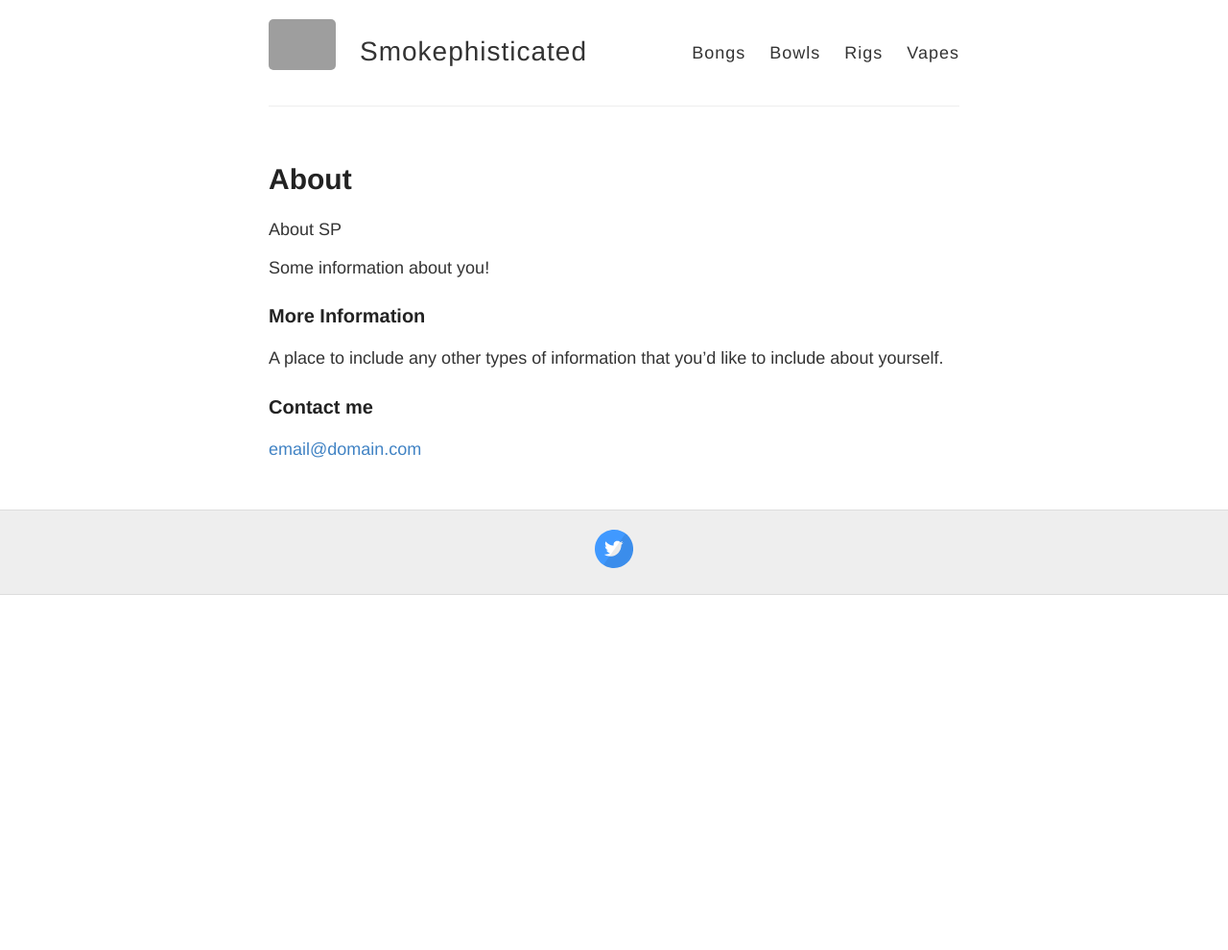
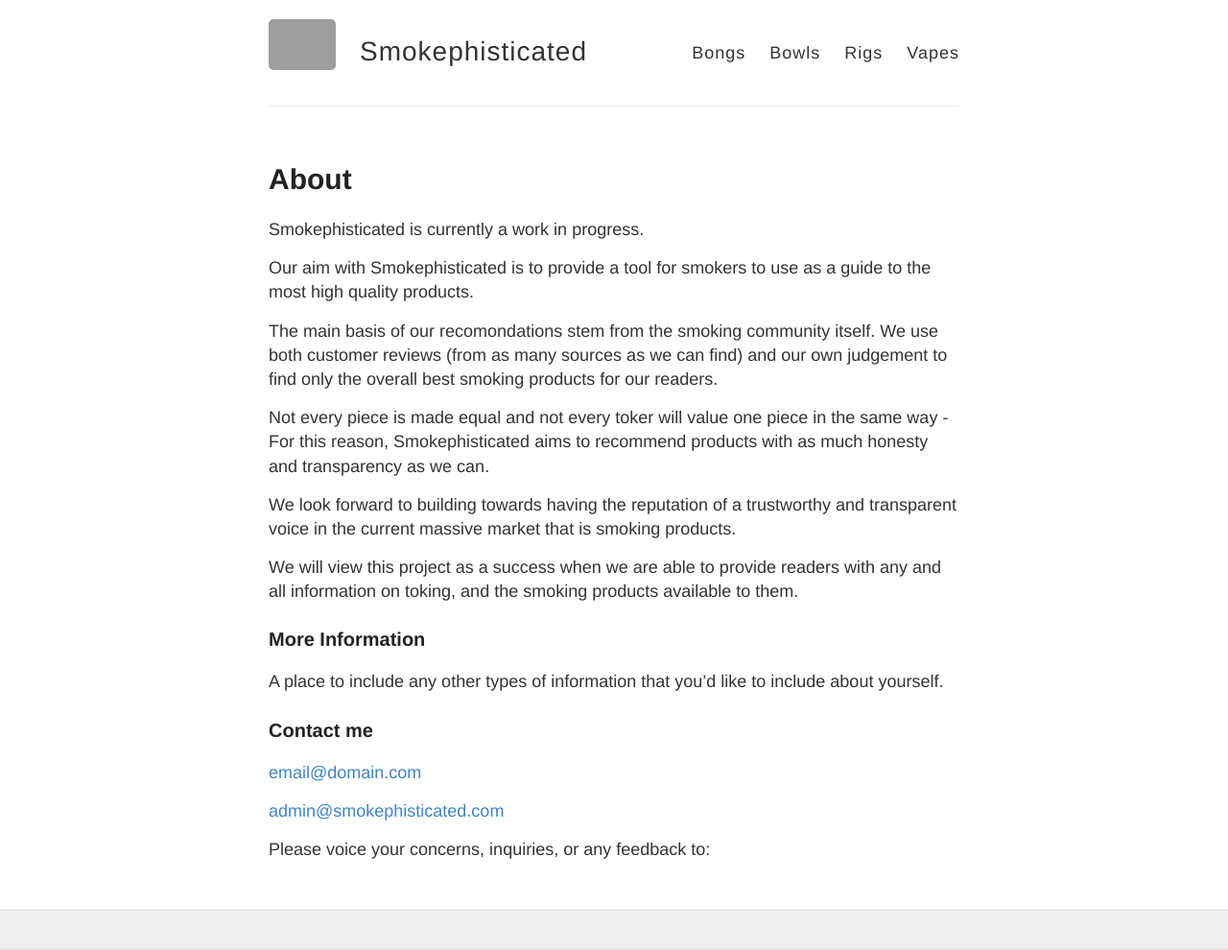
Before and after one commit to smokephisticated/smokephisticated, a Jekyll site: the page built from about.md, in a window 1280 px wide. Shown: the whole page at 96% size. Built offline with Jekyll 4.4.1, drawn with Linux system fonts in a browser that asks for light colours; before the commit the page ends 900 px from its top, so only the background shows below that; grey boxes are pictures that could not be loaded.

Commit message:
Finally Updates Test

```diff
--- a/_config.yml
+++ b/_config.yml
@@ -8,7 +8,7 @@ name: Smokephisticated
 description:
 
 # URL of your avatar or profile pic (you could use your GitHub profile pic)
-avatar:
+avatar: /img/logo.png
 
 #
 # Flags below are optional
@@ -25,7 +25,7 @@ footer-links:
   linkedin:
   pinterest:
   rss: # just type anything here for a working RSS icon
-  twitter: jekyllrb
+  twitter:
   stackoverflow: # your stackoverflow profile, e.g. "users/50476/bart-kiers"
   youtube: # channel/<your_long_string> or user/<user-name>
   googleplus: # anything in your profile username that comes after plus.google.com/
--- a/about.md
+++ b/about.md
@@ -3,11 +3,17 @@ layout: page
 title: About
 permalink: /about/
 ---
+Smokephisticated is currently a work in progress.
 
+Our aim with Smokephisticated is to provide a tool for smokers to use as a guide to the most high quality products.
 
-About SP
+The main basis of our recomondations stem from the smoking community itself. We use both customer reviews (from as many sources as we can find) and our own judgement to find only the overall best smoking products for our readers.
 
-Some information about you!
+Not every piece is made equal and not every toker will value one piece in the same way - For this reason, Smokephisticated aims to recommend products with as much honesty and transparency as we can.
+
+We look forward to building towards having the reputation of a trustworthy and transparent voice in the current massive market that is smoking products.
+
+We will view this project as a success when we are able to provide readers with any and all information on toking, and the smoking products available to them.
 
 ### More Information
 
@@ -16,3 +22,7 @@ A place to include any other types of information that you'd like to include abo
 ### Contact me
 
 [email@domain.com](mailto:email@domain.com)
+
+[admin@smokephisticated.com](mailto:admin@smokephisticated.com)
+
+Please voice your concerns, inquiries, or any feedback to:
```
